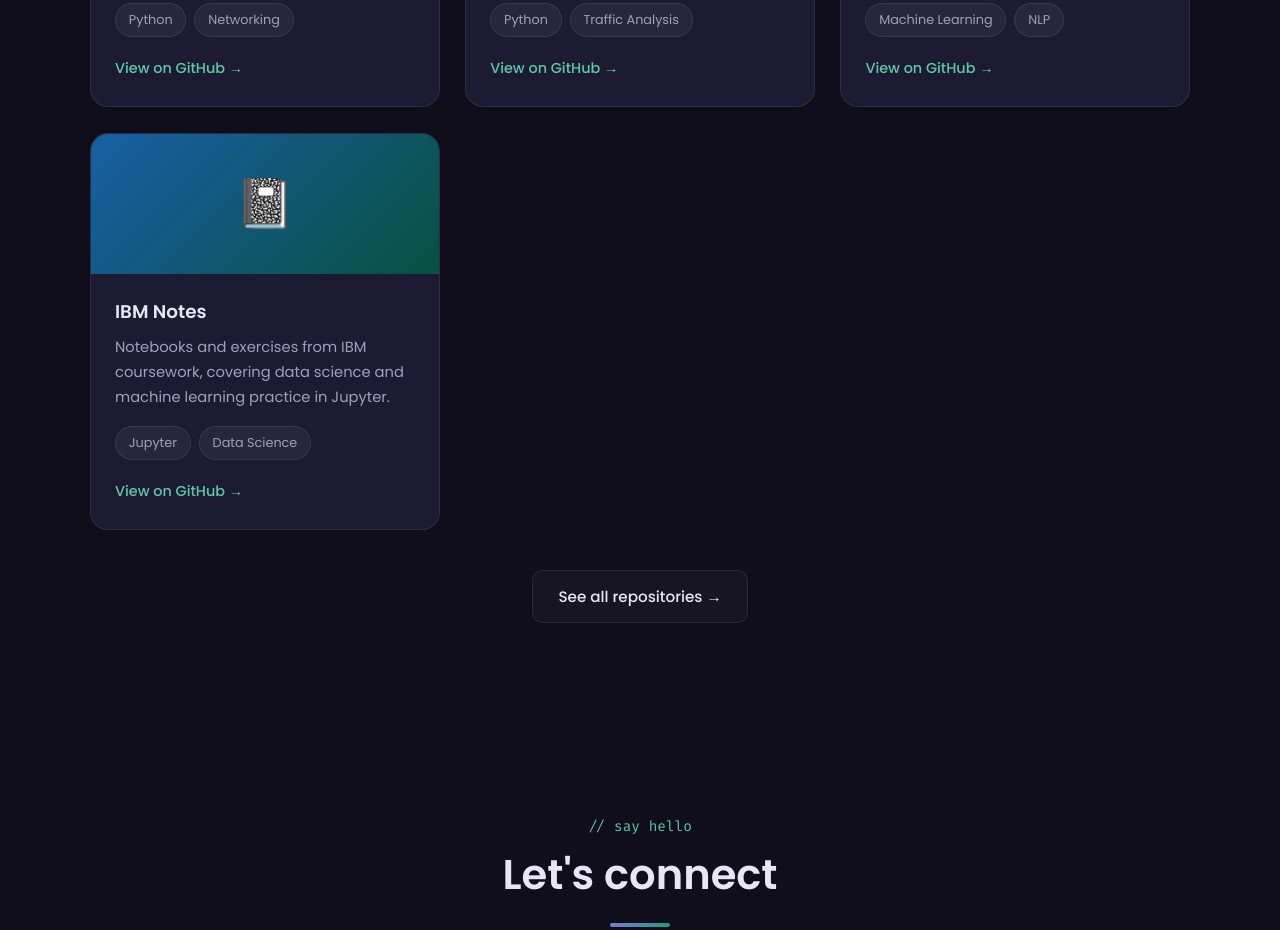
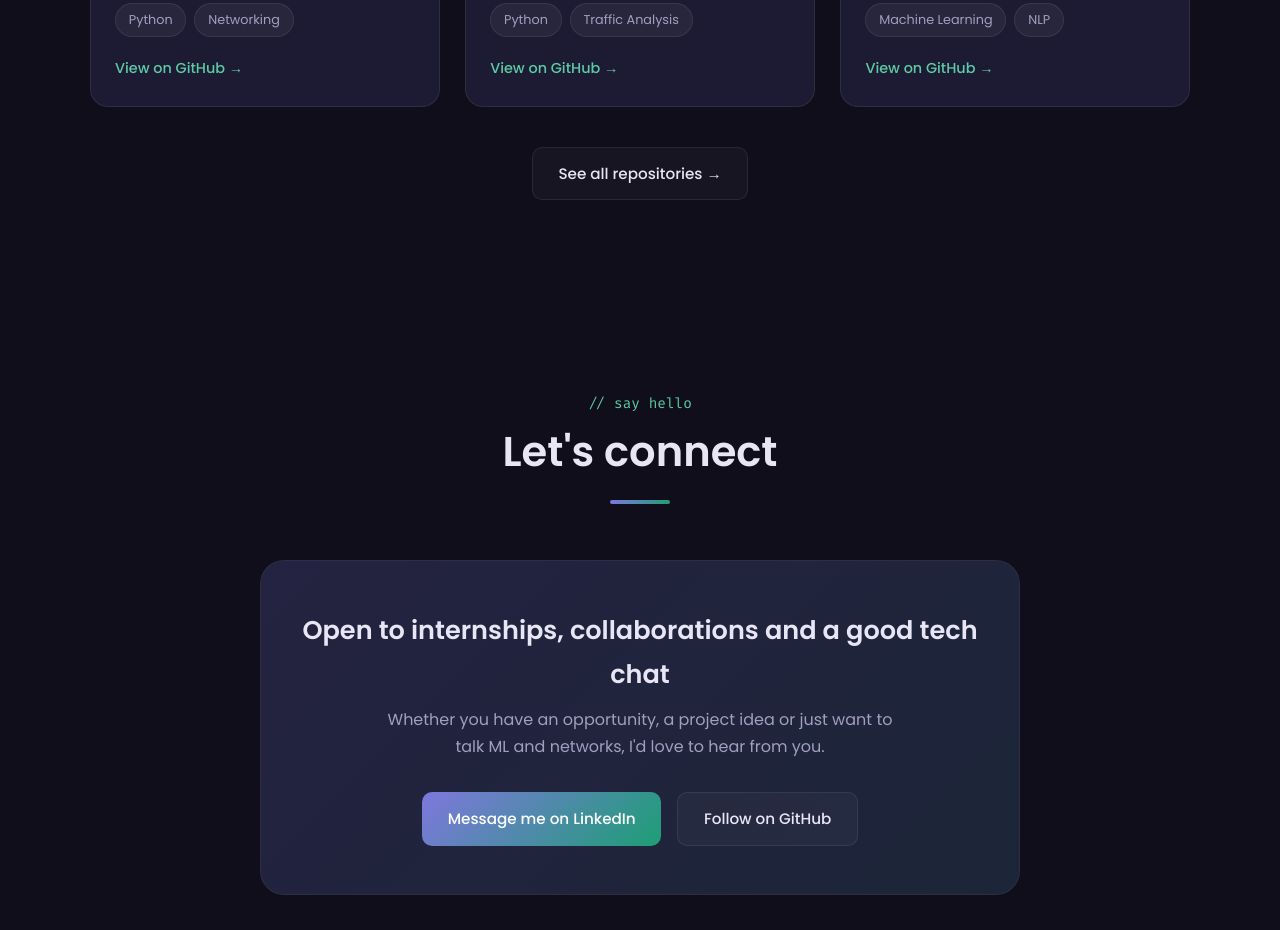
Before and after one commit to Celestine-Joy/Celestine-Joy.github.io, a plain HTML site: page index.html in a window 1280 px wide. Shown: the part 3759-4689 px from the top of the page. Drawn offline with Linux system fonts and the light colour scheme.

Commit message:
Fix HTML formatting and structure

```diff
--- a/index.html
+++ b/index.html
@@ -168,15 +168,7 @@
           <a class="proj-link" href="https://github.com/Celestine-Joy/inappropriate-words-classification" target="_blank" rel="noopener">View on GitHub &rarr;</a>
         </div>
       </div>
-      <div class="proj reveal">
-        <div class="proj-top p4">📓</div>
-        <div class="proj-body">
-          <h3>IBM Notes</h3>
-          <p>Notebooks and exercises from IBM coursework, covering data science and machine learning practice in Jupyter.</p>
-          <div class="pills"><span class="pill">Jupyter</span><span class="pill">Data Science</span></div>
-          <a class="proj-link" href="https://github.com/Celestine-Joy/IBMnotes" target="_blank" rel="noopener">View on GitHub &rarr;</a>
-        </div>
-      </div>
+
     </div>
     <div class="more reveal"><a class="btn ghost" href="https://github.com/Celestine-Joy?tab=repositories" target="_blank" rel="noopener">See all repositories &rarr;</a></div>
   </div>
```
